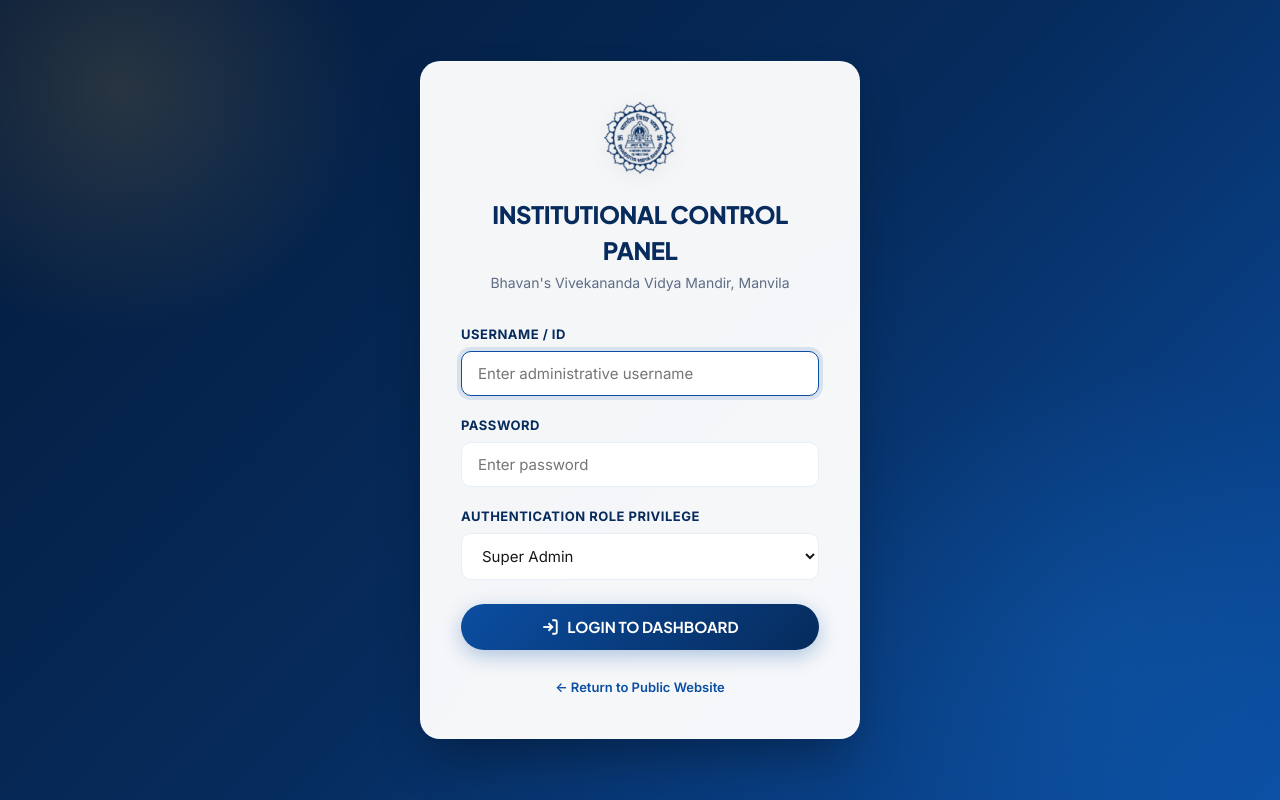
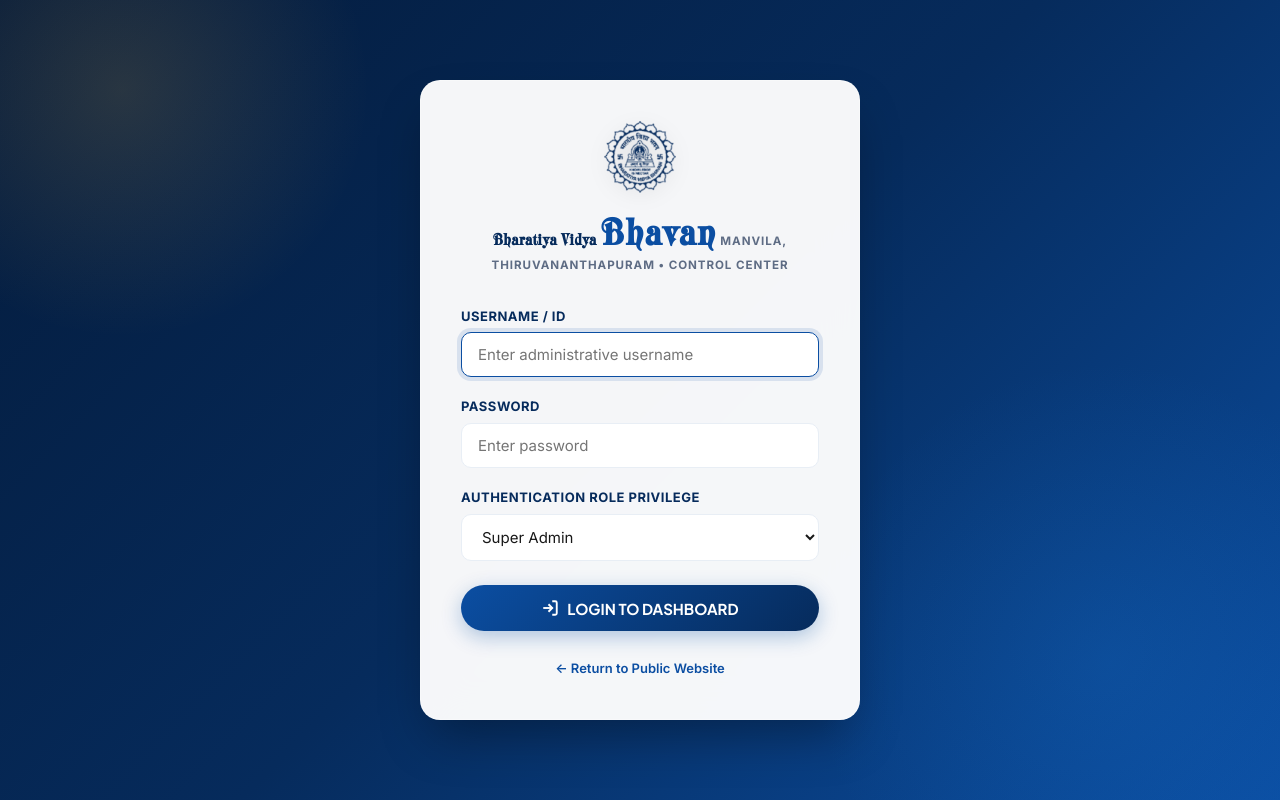
Before and after one commit to Adarsh1530/BVB-MANVILA, a PHP site: page /admin/login.html in a window 1280 px wide. Run offline with PHP 8.4, Linux system fonts and the light colour scheme; data comes from the database, SQL or seed files in the repository; data that the repository does not hold is empty.

Commit message:
Apply Raphael custom font to Admin Panel header logo

```diff
--- a/admin/css/admin.css
+++ b/admin/css/admin.css
@@ -1,3 +1,11 @@
+@font-face {
+  font-family: 'Raphael';
+  src: url('../../assets/fonts/raphael.ttf') format('truetype');
+  font-weight: normal;
+  font-style: normal;
+  font-display: swap;
+}
+
 /* ==========================================================================
    Bhavan's Vivekananda Vidya Mandir - Admin Panel Stylesheet
    Matching Public Site Theme, Glassmorphism, Responsive Dashboard & Layout
@@ -865,3 +873,17 @@ body {
     display: block;
   }
 }
+
+
+.logo-top-text {
+  font-family: 'Raphael', 'Plus Jakarta Sans', sans-serif;
+  font-weight: 700;
+  line-height: 1.1;
+}
+
+.logo-title-bhavan {
+  font-family: 'Raphael', serif;
+  font-weight: 800;
+  line-height: 0.95;
+  letter-spacing: 0.02em;
+}
--- a/admin/login.html
+++ b/admin/login.html
@@ -22,8 +22,11 @@
     <div class="login-card">
       <div class="login-header">
         <img src="../assets/images/bvb-manvila-logo.png" alt="BVB Manvila Logo" class="login-logo">
-        <h1 class="login-title">INSTITUTIONAL CONTROL PANEL</h1>
-        <p class="login-subtitle">Bhavan's Vivekananda Vidya Mandir, Manvila</p>
+        <div class="header-logo-text" style="align-items: center;">
+          <span class="logo-top-text" style="font-size: 1rem; color: var(--color-deep-blue);">Bharatiya Vidya</span>
+          <span class="logo-title-bhavan" style="font-size: 2.3rem; color: var(--color-primary-blue, #0B4EA2);">Bhavan</span>
+          <span class="logo-sub" style="margin-top: 4px; font-size: 0.725rem; font-weight: 700; color: var(--color-text-secondary); letter-spacing: 0.08em;">MANVILA, THIRUVANANTHAPURAM • CONTROL CENTER</span>
+        </div>
       </div>
 
       <div id="loginAlert" style="display: none; padding: 0.75rem 1rem; margin-bottom: 1.25rem; border-radius: var(--radius-sm); font-size: 0.8125rem; font-weight: 600; text-align: center;"></div>
```
Also changed, not shown: admin/index.html (+4 -3 lines), 1 other file.
